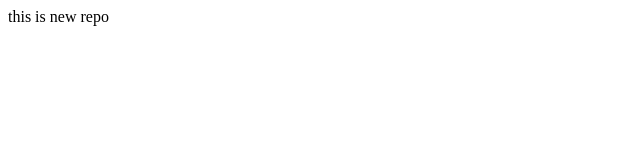
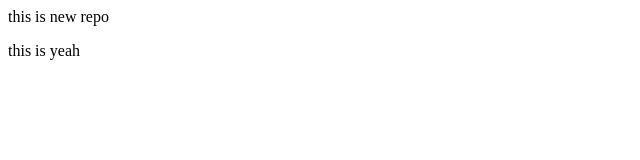
Before and after one commit to solomon-zzzz/localrepo, a plain HTML site: page index.html in a window 1280 px wide. Shown: the full height of the page, 0-640 px from the left. Drawn offline with Linux system fonts and the light colour scheme.

Commit message:
ghswqonh

```diff
--- a/index.html
+++ b/index.html
@@ -1 +1,2 @@
 <p>this is new repo</p>
+<p>this is yeah</p>
```
